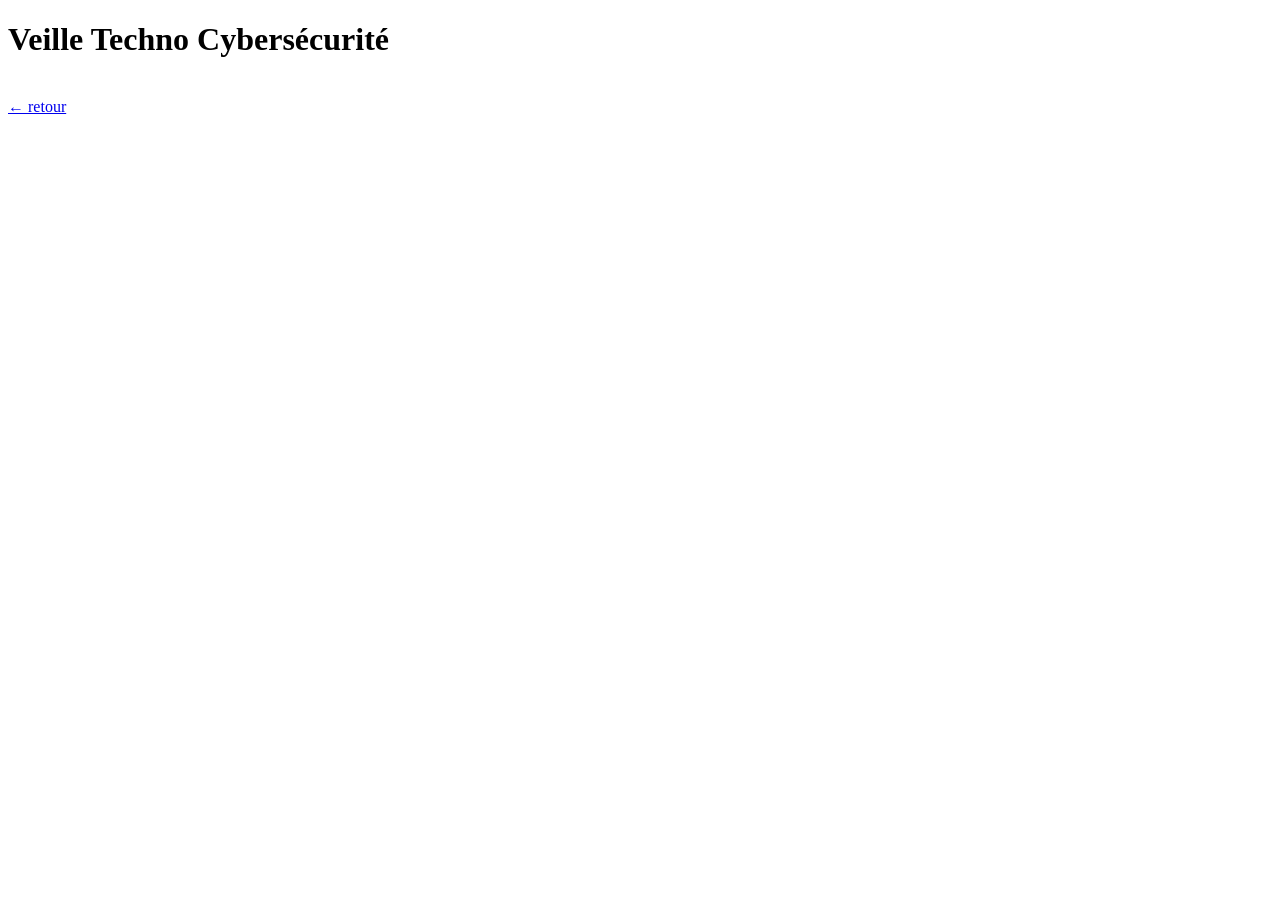
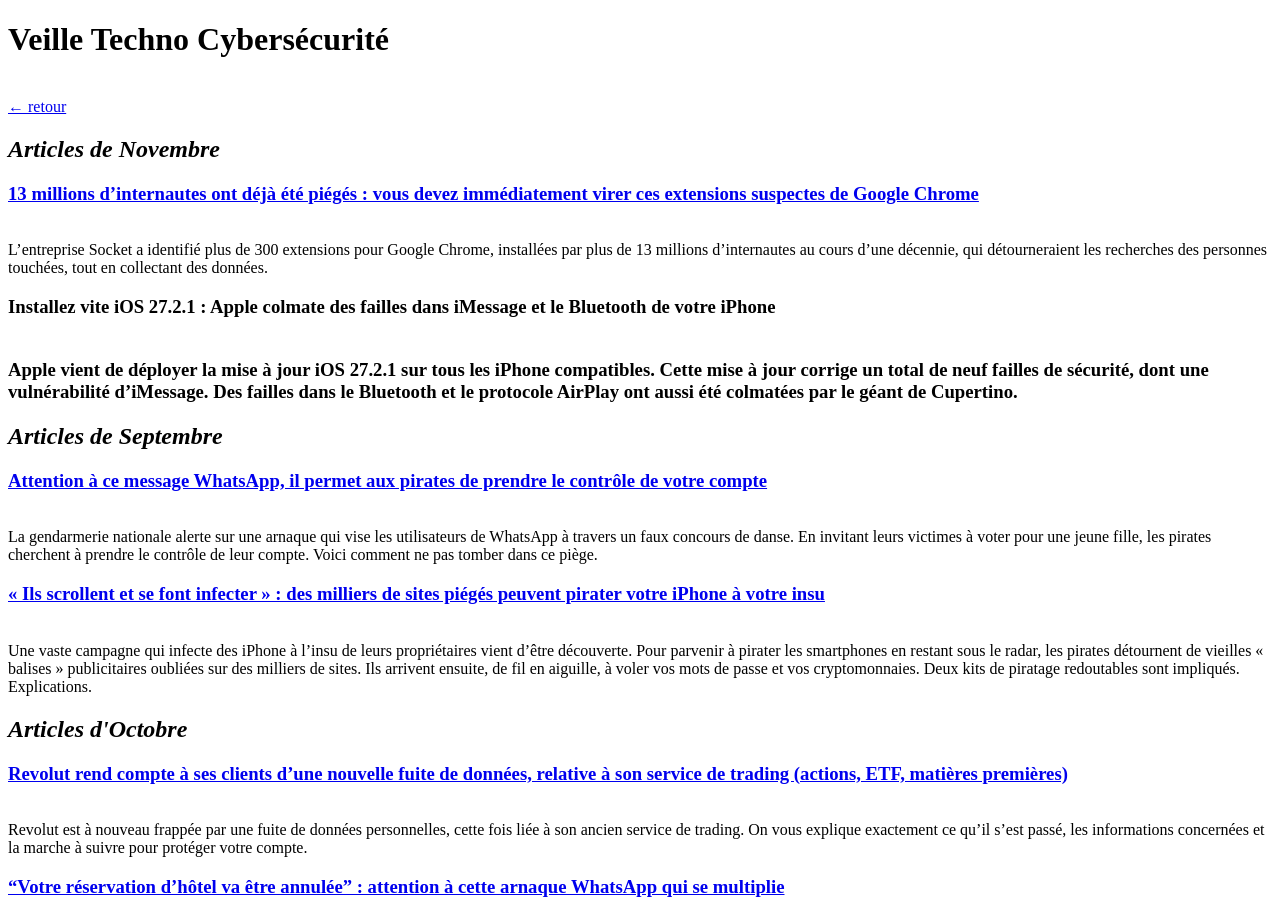
Before and after one commit to thom333900/Portfolio-Marin-Thomas, a plain HTML site: page VTCYB.html in a window 1280 px wide. Shown: the top 901 px of the page. Before the commit the page ends 800 px from the top, so only its background shows below. Drawn offline with Linux system fonts and the light colour scheme.

Commit message:
Update VTCYB.html

```diff
--- a/VTCYB.html
+++ b/VTCYB.html
@@ -8,7 +8,23 @@
     </head>
 
     <body>
-    <h1> Veille Techno Cybersécurité </h1> <br> <a href="index.html">← retour</a> </br>
+    <h1> Veille Techno Cybersécurité </h1> <br> <a href="index.html">← retour</a>
+        <h2> <em> Articles de Novembre</em> </h2>
+    <h3><a href="https://www.presse-citron.net/pieges-extensions-suspectes-google-chrome/">13 millions d’internautes ont déjà été piégés : vous devez immédiatement virer ces extensions suspectes de Google Chrome </a></h3>
+    <br>L’entreprise Socket a identifié plus de 300 extensions pour Google Chrome, installées par plus de 13 millions d’internautes au cours d’une décennie, qui détourneraient les recherches des personnes touchées, tout en collectant des données.</br>
+
+    <h3><a href="https://www.01net.com/actualites/installez-vite-ios-27-2-1-apple-colmate-des-failles-dans-imessage-bluetooth-iphone.html"></a>Installez vite iOS 27.2.1 : Apple colmate des failles dans iMessage et le Bluetooth de votre iPhone<h3> <br> Apple vient de déployer la mise à jour iOS 27.2.1 sur tous les iPhone compatibles. Cette mise à jour corrige un total de neuf failles de sécurité, dont une vulnérabilité d’iMessage. Des failles dans le Bluetooth et le protocole AirPlay ont aussi été colmatées par le géant de Cupertino.
+        <h2><em> Articles de Septembre</em> </h2>
+        <h3><a href="https://www.01net.com/actualites/attention-a-ce-message-whatsapp-il-permet-aux-pirates-de-prendre-le-controle-de-votre-compte.html">Attention à ce message WhatsApp, il permet aux pirates de prendre le contrôle de votre compte </a></h3>
+    <br> La gendarmerie nationale alerte sur une arnaque qui vise les utilisateurs de WhatsApp à travers un faux concours de danse. En invitant leurs victimes à voter pour une jeune fille, les pirates cherchent à prendre le contrôle de leur compte. Voici comment ne pas tomber dans ce piège. </br>
+
+        <h3><a href="https://www.01net.com/actualites/ils-scrollent-et-se-font-infecter-des-milliers-de-sites-pieges-peuvent-pirater-votre-iphone.html">« Ils scrollent et se font infecter » : des milliers de sites piégés peuvent pirater votre iPhone à votre insu </a></h3> <br> Une vaste campagne qui infecte des iPhone à l’insu de leurs propriétaires vient d’être découverte. Pour parvenir à pirater les smartphones en restant sous le radar, les pirates détournent de vieilles « balises » publicitaires oubliées sur des milliers de sites. Ils arrivent ensuite, de fil en aiguille, à voler vos mots de passe et vos cryptomonnaies. Deux kits de piratage redoutables sont impliqués. Explications.
+ <h2> <em> Articles d'Octobre</em> </h2>
+        <h3><a href="https://www.presse-citron.net/revolut-rend-compte-a-ses-clients-dune-nouvelle-fuite-de-donnees-relative-a-son-service-de-trading-actions-etf-matieres-premieres/">Revolut rend compte à ses clients d’une nouvelle fuite de données, relative à son service de trading (actions, ETF, matières premières) </a></h3> <br>Revolut est à nouveau frappée par une fuite de données personnelles, cette fois liée à son ancien service de trading. On vous explique exactement ce qu’il s’est passé, les informations concernées et la marche à suivre pour protéger votre compte.
+
+        <h3><a href="https://www.presse-citron.net/votre-reservation-dhotel-va-etre-annulee-attention-a-cette-arnaque-whatsapp-qui-se-multiplie/">“Votre réservation d’hôtel va être annulée” : attention à cette arnaque WhatsApp qui se multiplie  </a> </h3> <br> Ce n’est pas une nouveauté : les arnaques sont de plus en plus sophistiquées et crédibles. Il faut donc redoubler de vigilance face aux escrocs et aux personnesl malveillantes. En cette période de rentrée, une nouvelle arnaque sévit sur WhatsApp.
+
+
     </body>
 
 </html>
```
